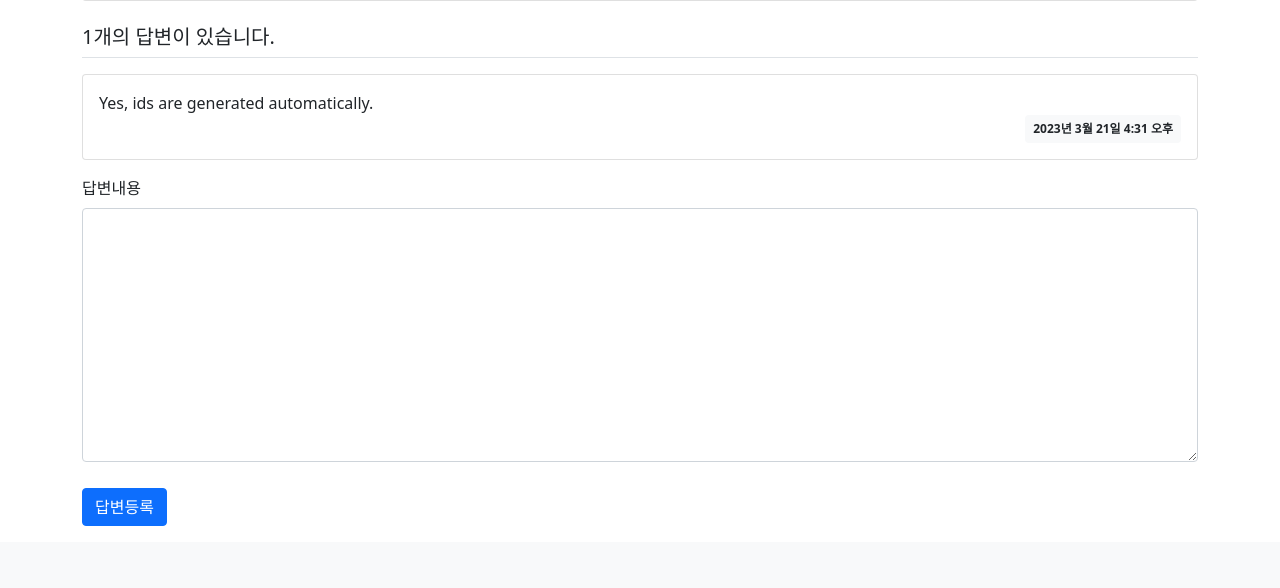
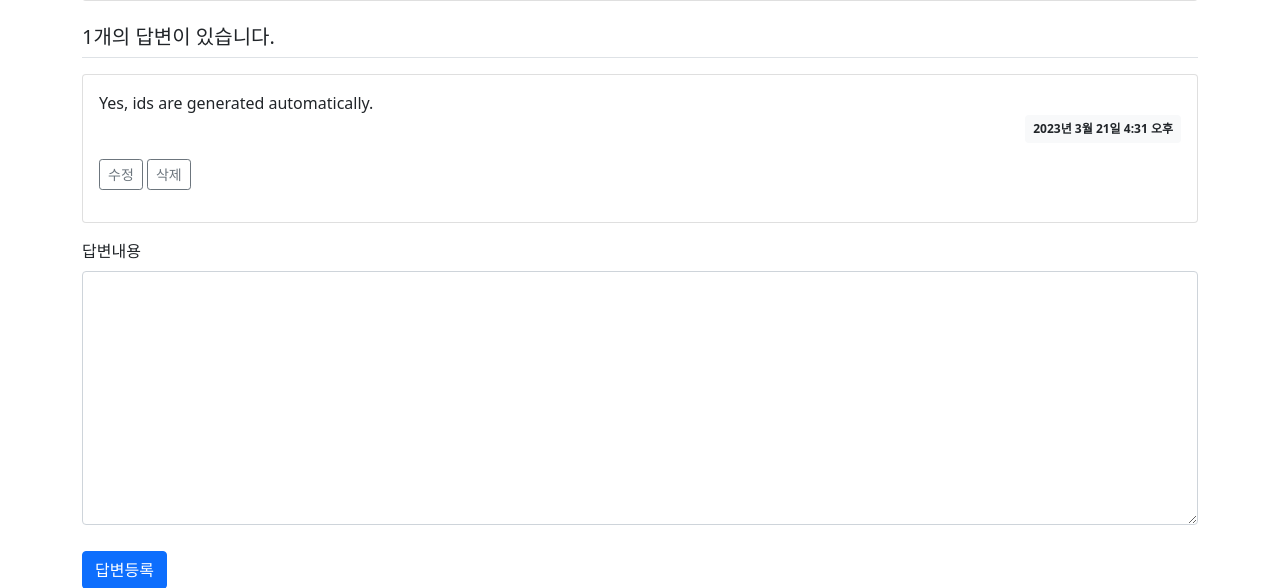
Before and after one commit to fiedith/pybo, a Django app: page /pybo/answer/create/2/ in a window 1280 px wide. Shown: the part 292-880 px from the top of the page. Before the commit the page ends 818 px from the top, so only its background shows below. Run offline with Django 4.2, Linux system fonts and the light colour scheme; a user stored in the database is signed in; data comes from the database, SQL or seed files in the repository; both versions use the stored data as it was after the commit; some libraries are stand-ins or nearby versions.

Commit message:
feat: added answer edit and delete feature

```diff
--- a/pybo/urls.py
+++ b/pybo/urls.py
@@ -12,4 +12,6 @@ urlpatterns = [
     path('question/create/', views.question_create, name='question_create'),
     path('question/modify/<int:question_id>/', views.question_modify, name='question_modify'),  # 질문 수정
     path('question/delete/<int:question_id>/', views.question_delete, name='question_delete'),  # 질문 삭제
+    path('answer/modify/<int:answer_id>/', views.answer_modify, name='answer_modify'),  # 답변 수정
+    path('answer/delete/<int:answer_id>/', views.answer_delete, name='answer_delete'),  # 답변 삭제
 ]
--- a/pybo/views.py
+++ b/pybo/views.py
@@ -84,3 +84,30 @@ def question_delete(request, question_id):
         return redirect('pybo:detail', question_id=question.id)
     question.delete()
     return redirect('pybo:index')
+
+@login_required(login_url='common:login')   # 답변 수정
+def answer_modify(request, answer_id):
+    answer = get_object_or_404(Answer, pk=answer_id)
+    if request.user != answer.author:
+        messages.error(request, '수정권한이 없습니다')
+        return redirect('pybo:detail', question_id=answer.question.id)
+    if request.method == "POST":
+        form = AnswerForm(request.POST, instance=answer)
+        if form.is_valid():
+            answer = form.save(commit=False)
+            answer.modify_date = timezone.now()
+            answer.save()
+            return redirect('pybo:detail', question_id=answer.question.id)
+    else:
+        form = AnswerForm(instance=answer)
+    context = {'answer': answer, 'form': form}
+    return render(request, 'pybo/answer_form.html', context)
+
+@login_required(login_url='common:login')
+def answer_delete(request, answer_id):
+    answer = get_object_or_404(Answer, pk=answer_id)
+    if request.user != answer.author:       # 로그인된 사용자가 답변 작성자랑 일치하지 않으면
+        messages.error(request, '삭제권한이 없습니다')
+    else:
+        answer.delete()
+    return redirect('pybo:detail', question_id=answer.question.id)
--- a/templates/pybo/question_detail.html
+++ b/templates/pybo/question_detail.html
@@ -42,6 +42,15 @@
                 <div class="badge bg-light text-dark p-2">
                     {{ answer.create_date }}
                 </div>
+            </div>
+            {# answer modify #}
+            <div class="my-3">
+                {% if request.user == answer.author %}
+                    <a href="{% url 'pybo:answer_modify' answer.id  %}"
+                       class="btn btn-sm btn-outline-secondary">수정</a>
+                    <a href="#" class="delete btn btn-sm btn-outline-secondary "
+                       data-uri="{% url 'pybo:answer_delete' answer.id  %}">삭제</a>
+                {% endif %}
             </div>
         </div>
     </div>
```
Also changed, not shown: templates/pybo/answer_form.html (added, +16 -0 lines), db.sqlite3.
